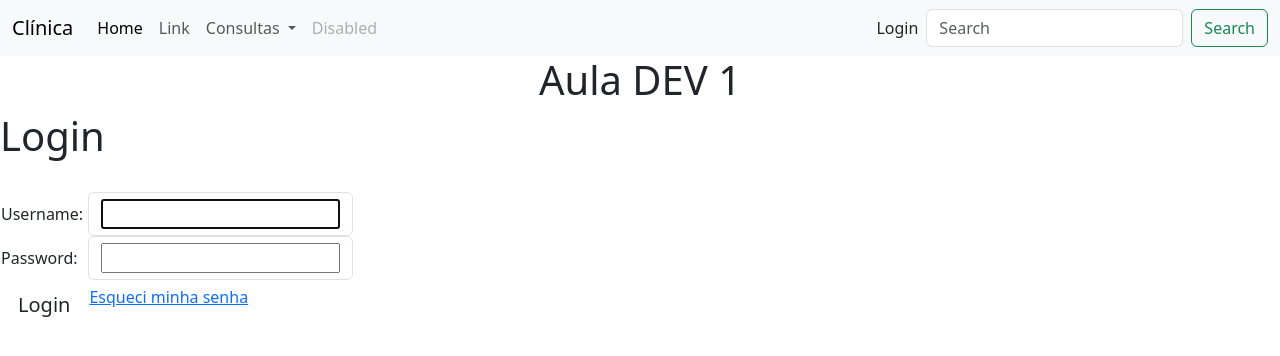
After one commit to GabrielLisboaCosta/provaDev, a Django app: page /contas/login/ in a window 1280 px wide. The commit adds this page. Shown: the top 356 px of the page. Run offline with Django 5.2, Linux system fonts and the light colour scheme.

Commit message:
autenticação e permissões

```diff
--- a/clinica/clinica/clinica/settings.py
+++ b/clinica/clinica/clinica/settings.py
@@ -25,7 +25,7 @@ SECRET_KEY = 'django-insecure-bvzgpo0p#t*$(u$02vv^oltc)+kv=#vrw7kvgl(p&dsrgsk8+l
 # SECURITY WARNING: don't run with debug turned on in production!
 DEBUG = True
 
-ALLOWED_HOSTS = []
+ALLOWED_HOSTS = ['200.17.84.174']
 
 
 # Application definition
@@ -135,3 +135,6 @@ STATIC_URL = 'static/'
 # https://docs.djangoproject.com/en/5.0/ref/settings/#default-auto-field
 
 DEFAULT_AUTO_FIELD = 'django.db.models.BigAutoField'
+
+LOGIN_REDIRECT_URL = '/consultas/saudacao'
+LOGOUT_REDIRECT_URL = '/'
--- a/clinica/clinica/clinica/urls.py
+++ b/clinica/clinica/clinica/urls.py
@@ -22,4 +22,5 @@ urlpatterns = [
     path('', base.index),
     path('admin/', admin.site.urls),
     path('consultas/', include('consultas.urls')),
+    path('contas/', include('django.contrib.auth.urls')),
 ]
--- a/clinica/clinica/templates/base.html
+++ b/clinica/clinica/templates/base.html
@@ -10,7 +10,7 @@
 
   <nav class="navbar navbar-expand-lg bg-body-tertiary">
   <div class="container-fluid">
-    <a class="navbar-brand" href="#">Navbar</a>
+    <a class="navbar-brand" href="#">Clínica</a>
     <button class="navbar-toggler" type="button" data-bs-toggle="collapse" data-bs-target="#navbarSupportedContent" aria-controls="navbarSupportedContent" aria-expanded="false" aria-label="Toggle navigation">
       <span class="navbar-toggler-icon"></span>
     </button>
@@ -37,6 +37,15 @@
           <a class="nav-link disabled" aria-disabled="true">Disabled</a>
         </li>
       </ul>
+        {% if user.is_authenticated %}
+          <span class="navbar-text px-2"> Olá, {{ user.first_name }} </span>
+            <form id="logout" method="post" action="{% url 'logout' %}">
+            {% csrf_token %}
+              <button type="submit" class="nav-link px-2">Logout</button>
+          </form>
+        {% else %}
+          <a class="nav-link px-2" href="{% url 'login' %}">Login</a>
+        {% endif %}
       <form class="d-flex" role="search">
         <input class="form-control me-2" type="search" placeholder="Search" aria-label="Search">
         <button class="btn btn-outline-success" type="submit">Search</button>
@@ -45,7 +54,7 @@
   </div>
 </nav>
 
-    <h1>Aula DEV 1</h1>
+    <h1 style="text-align: center">Aula DEV 1</h1>
   {% block conteudo %}
 
   {% endblock conteudo %}
--- /dev/null
+++ b/clinica/clinica/templates/registration/login.html
@@ -0,0 +1,31 @@
+{% extends "base.html" %}
+{% block conteudo %}
+
+    <h1>Login</h1>
+    <br />
+    <form id="login" action="{% url 'login' %}" method="post">
+        {% csrf_token %}
+        <table>
+            <tr>
+                <td> {{ form.username.label_tag }} </td>
+                <td class="form-control"> {{ form.username }} </td>
+            </tr>
+            <tr>
+                <td> {{ form.password.label_tag }} </td>
+                <td class="form-control"> {{ form.password }} </td>
+            </tr>
+            <tr>
+                <td>
+                    <button type="submit" class="btn btn-sucess btn-lg"
+                            form="login" value="login">Login</button>
+                    <input type="hidden" name="next" value="{{ next }}">
+                </td>
+                <td>
+                    <p><a href="{% url 'password_reset' %}"> Esqueci minha senha</a></p>
+                </td>
+            </tr>
+        </table>
+    </form>
+    <br />
+
+{% endblock conteudo %}
```
Also changed, not shown: clinica/clinica/consultas/templates/consultas/paciente.html (+6 -2 lines), clinica/clinica/consultas/templates/consultas/pacientes.html (+16 -2 lines), clinica/clinica/consultas/views.py (+11 -0 lines).
